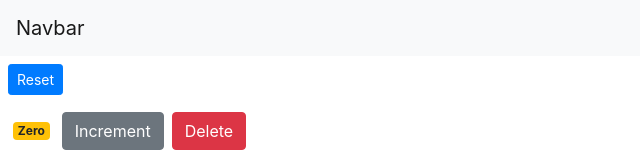
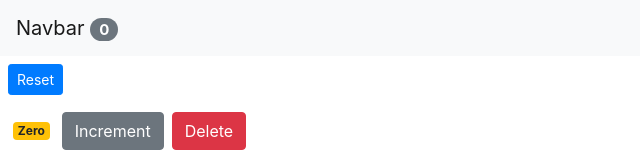
Before and after one commit to aravindanvenkataraju/react, a React (Create React App) app in the folder counter-app/: page / in a window 1280 px wide. Shown: the top 160 px of the page, without its empty margins (0-640 px from the left). Built offline with nearby package versions, Linux system fonts and the light colour scheme.

Commit message:
add total counters > 0 in navbar

```diff
--- a/counter-app/src/App.js
+++ b/counter-app/src/App.js
@@ -50,7 +50,9 @@
   render() {
     return (
       <React.Fragment>
-        <NavBar />
+        <NavBar
+          totalCounters={this.state.counters.filter(c => c.value > 0).length}
+        />
         <Counters
           counters={this.state.counters}
           onReset={this.handleReset}
--- a/counter-app/src/components/navbar.jsx
+++ b/counter-app/src/components/navbar.jsx
@@ -4,7 +4,10 @@
     return (
       <nav class="navbar navbar-light bg-light">
         <a class="navbar-brand" href="#">
-          Navbar
+          Navbar{" "}
+          <span className="badge badge-pill badge-secondary">
+            {this.props.totalCounters}
+          </span>
         </a>
       </nav>
     );
```
